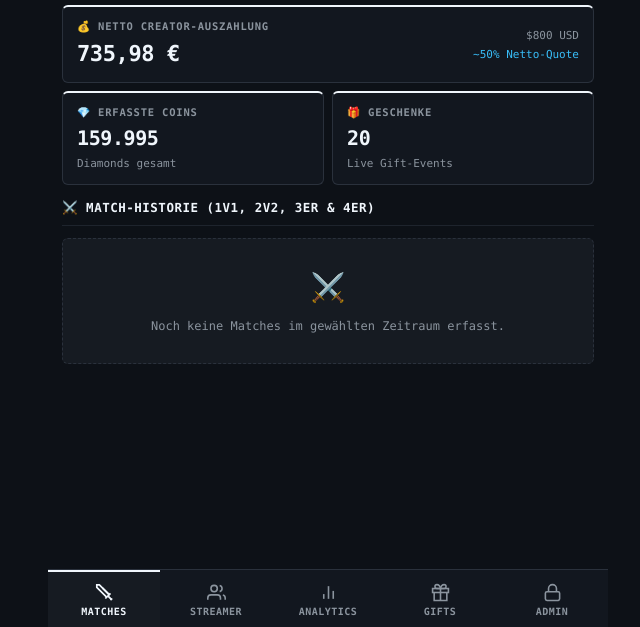
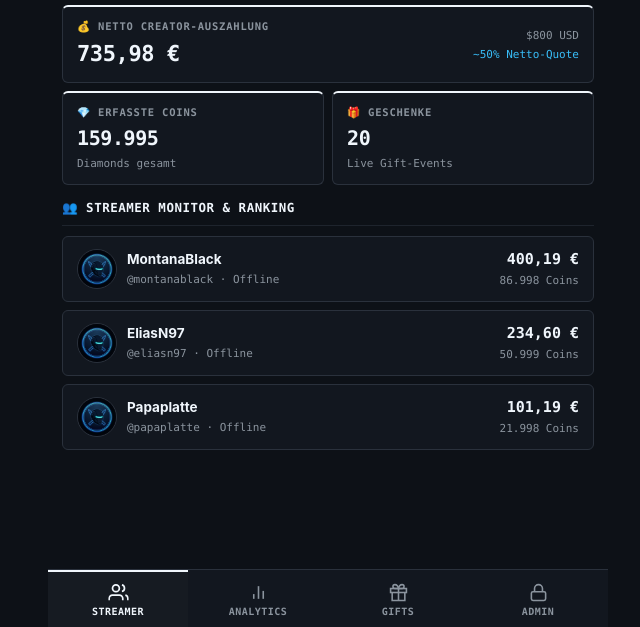
Before and after one commit to protocatzk/toktracker, a FastAPI app: page /app in a window 1280 px wide. Shown: the part 173-800 px from the top of the page, without its empty margins (312-952 px from the left). Run offline with FastAPI, Linux system fonts and the light colour scheme; data comes from the database, SQL or seed files in the repository; data that the repository does not hold is empty; some libraries are stand-ins or nearby versions.

Commit message:
feat(miniapp): remove match-system tab from miniapp while keeping it in admin console

```diff
--- a/static/miniapp.js
+++ b/static/miniapp.js
@@ -25,7 +25,7 @@
 
     // State
     let currentPeriod = "24h";
-    let activeTab = "tab-matches";
+    let activeTab = "tab-streamers";
     let pollInterval = null;
     let isFetching = false;
     let isAdmin = false;
@@ -354,10 +354,7 @@
 
         // 2. Live Banner Status
         if (elements.liveBanner && elements.liveBannerText) {
-            if (liveBattles.length > 0) {
-                elements.liveBanner.className = "ma-live-banner";
-                elements.liveBannerText.textContent = `⚡ JETZT: ${liveBattles.length} Battle(s) LIVE im Gange!`;
-            } else if (liveCount > 0) {
+            if (liveCount > 0) {
                 elements.liveBanner.className = "ma-live-banner";
                 elements.liveBannerText.textContent = `🟢 ${liveCount} Streamer aktiv LIVE auf Sendung`;
             } else {
--- a/templates/miniapp.html
+++ b/templates/miniapp.html
@@ -81,27 +81,9 @@
     </div>
 
     <!-- ============================================================== -->
-    <!-- TAB 1: BATTLES & LIVE MATCHES                                  -->
+    <!-- TAB 1: STREAMER ÜBERSICHT                                      -->
     <!-- ============================================================== -->
-    <section class="ma-tab-view active" id="tab-matches">
-        <!-- Live Active Battles Area -->
-        <div id="maLiveBattlesContainer"></div>
-
-        <div class="section-head">
-            <div class="section-title">⚔️ Match-Historie (1v1, 2v2, 3er &amp; 4er)</div>
-        </div>
-        <div id="maRecentBattlesContainer">
-            <div class="ma-empty-state">
-                <div class="ma-empty-icon">⏳</div>
-                <div>Lade Matches &amp; Duelle...</div>
-            </div>
-        </div>
-    </section>
-
-    <!-- ============================================================== -->
-    <!-- TAB 2: STREAMER ÜBERSICHT                                      -->
-    <!-- ============================================================== -->
-    <section class="ma-tab-view" id="tab-streamers">
+    <section class="ma-tab-view active" id="tab-streamers">
         <div class="section-head">
             <div class="section-title">👥 Streamer Monitor &amp; Ranking</div>
         </div>
@@ -383,18 +365,7 @@
 <!-- BOTTOM NAVIGATION BAR (5 TABS)                                 -->
 <!-- ============================================================== -->
 <nav class="ma-bottom-nav">
-    <button type="button" class="nav-tab-btn active" data-tab="tab-matches">
-        <svg viewBox="0 0 24 24" fill="none" stroke="currentColor">
-            <path d="M14.5 17.5L3 6V3h3l11.5 11.5"/>
-            <path d="M13 19l6-6"/>
-            <path d="M16 16l4 4"/>
-            <path d="M19 21l2-2"/>
-            <path d="M9.5 6.5L18 15"/>
-        </svg>
-        <span>Matches</span>
-    </button>
-
-    <button type="button" class="nav-tab-btn" data-tab="tab-streamers">
+    <button type="button" class="nav-tab-btn active" data-tab="tab-streamers">
         <svg viewBox="0 0 24 24" fill="none" stroke="currentColor">
             <path d="M17 21v-2a4 4 0 0 0-4-4H5a4 4 0 0 0-4 4v2"/>
             <circle cx="9" cy="7" r="4"/>
@@ -573,6 +544,6 @@
 <!-- Toast Container -->
 <div class="ma-toast-container" id="maToastContainer"></div>
 
-<script src="/static/miniapp.js?v=2.2.2"></script>
+<script src="/static/miniapp.js?v=2.3.0"></script>
 </body>
 </html>
```
